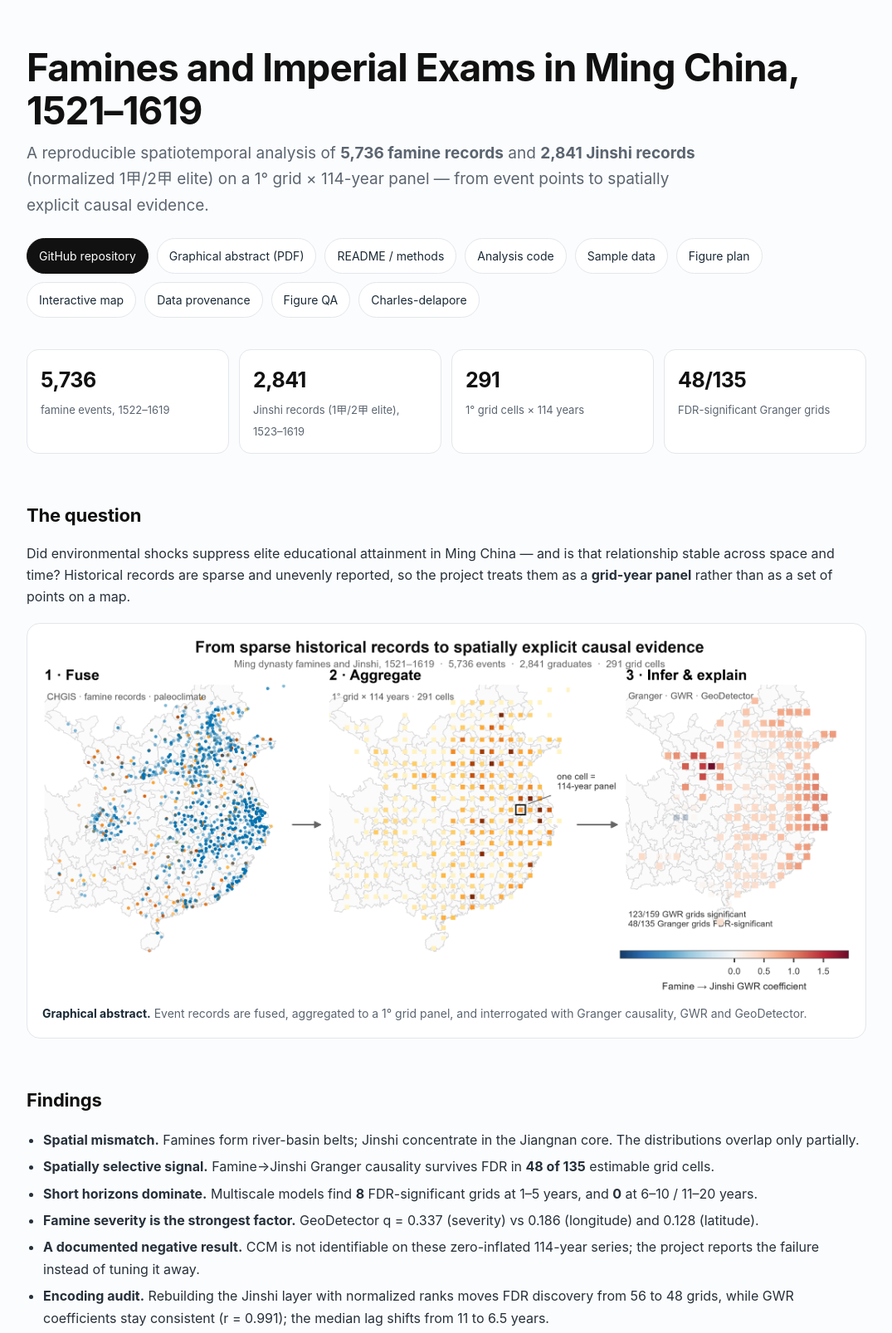
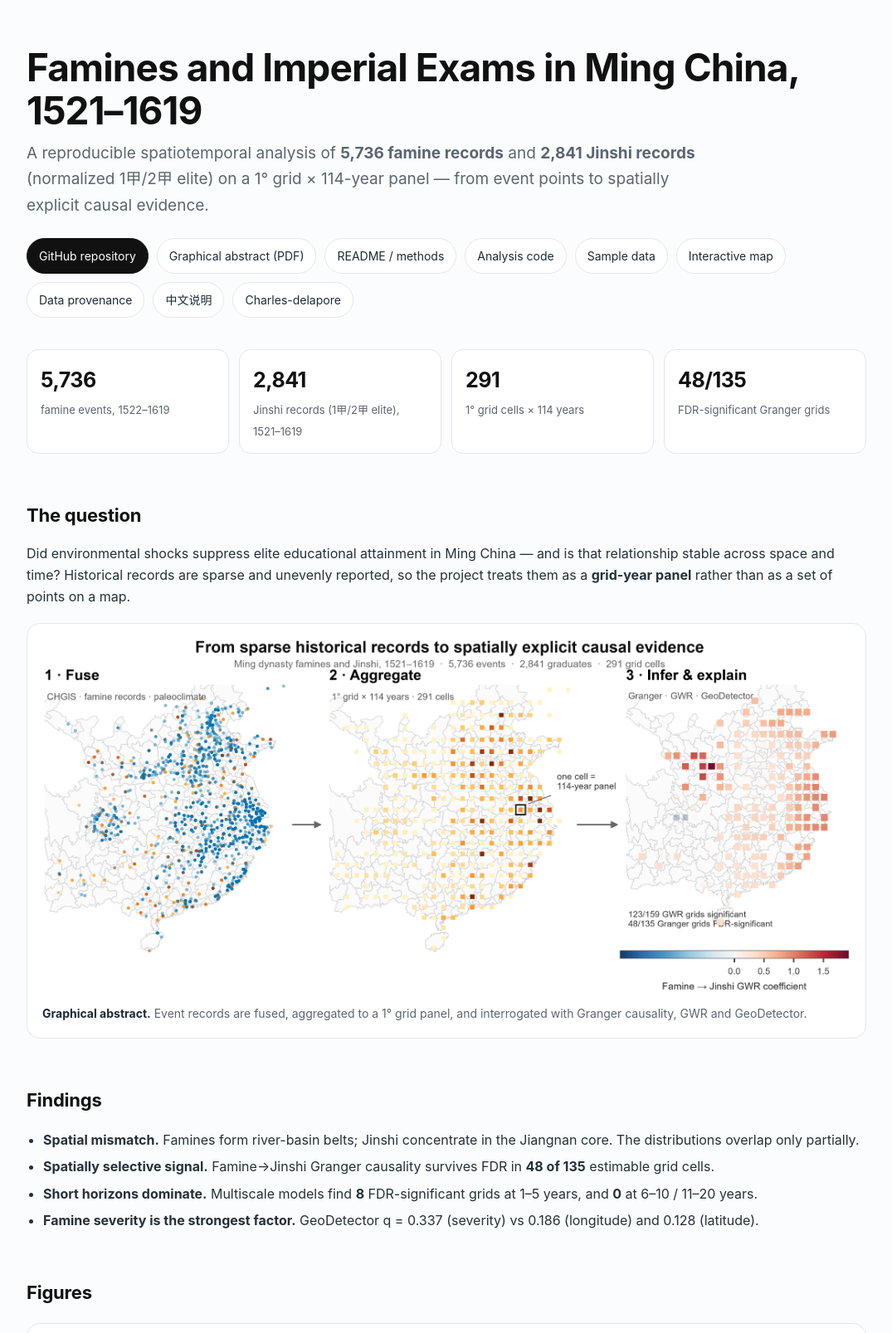
Before and after one commit to Charles-delapore/ming-famine-jinshi, a plain HTML site: page index.html in a window 1280 px wide. Shown: the top 1607 px of the page at 83% size, without its empty margins (102-1177 px from the left). Drawn offline with Linux system fonts and the light colour scheme.

Commit message:
docs: shorten README and move technical detail to project notes
- README.md/README.zh.md reduced to 30/21 lines: overview, results, stack, data, citation
- data scope, reproducibility, doc index, sample data, extended limitations moved to docs/project_notes.md
- index.html: drop encoding-audit/Figure 5 card, fix 1523->1521, remove internal QA links

```diff
--- a/index.html
+++ b/index.html
@@ -57,16 +57,15 @@
     <a href="https://github.com/Charles-delapore/ming-famine-jinshi/blob/main/README.md">README / methods</a>
     <a href="https://github.com/Charles-delapore/ming-famine-jinshi/blob/main/src/README.md">Analysis code</a>
     <a href="https://github.com/Charles-delapore/ming-famine-jinshi/blob/main/data/sample/README.md">Sample data</a>
-    <a href="https://github.com/Charles-delapore/ming-famine-jinshi/blob/main/docs/figure_plan.md">Figure plan</a>
     <a href="web/interactive_map.html">Interactive map</a>
     <a href="https://github.com/Charles-delapore/ming-famine-jinshi/blob/main/docs/data_provenance.md">Data provenance</a>
-    <a href="https://github.com/Charles-delapore/ming-famine-jinshi/blob/main/docs/figure_qa.md">Figure QA</a>
+    <a href="https://github.com/Charles-delapore/ming-famine-jinshi/blob/main/README.zh.md">中文说明</a>
     <a href="https://github.com/Charles-delapore">Charles-delapore</a>
   </div>
 
   <div class="stats">
     <div class="stat"><b>5,736</b><span>famine events, 1522–1619</span></div>
-    <div class="stat"><b>2,841</b><span>Jinshi records (1甲/2甲 elite), 1523–1619</span></div>
+    <div class="stat"><b>2,841</b><span>Jinshi records (1甲/2甲 elite), 1521–1619</span></div>
     <div class="stat"><b>291</b><span>1° grid cells × 114 years</span></div>
     <div class="stat"><b>48/135</b><span>FDR-significant Granger grids</span></div>
   </div>
@@ -93,11 +92,6 @@
     FDR-significant grids at 1–5 years, and <strong>0</strong> at 6–10 / 11–20 years.</li>
     <li><strong>Famine severity is the strongest factor.</strong> GeoDetector q = 0.337
     (severity) vs 0.186 (longitude) and 0.128 (latitude).</li>
-    <li><strong>A documented negative result.</strong> CCM is not identifiable on these
-    zero-inflated 114-year series; the project reports the failure instead of tuning it away.</li>
-    <li><strong>Encoding audit.</strong> Rebuilding the Jinshi layer with normalized ranks moves FDR
-    discovery from 56 to 48 grids, while GWR coefficients stay consistent (r = 0.991);
-    the median lag shifts from 11 to 6.5 years.</li>
   </ul>
 
   <h2>Figures</h2>
@@ -125,13 +119,6 @@
     <a href="figures/fig4_distribution.pdf">PDF</a></div>
   </div>
 
-  <div class="figure">
-    <img src="figures/fig5_correction.png" alt="Figure 5: old vs corrected Jinshi layer">
-    <div class="cap"><b>Figure 5 — Encoding audit.</b> Old 911-record Arabic-coded layer vs corrected
-    2,841 elite: exam-year composition (A), grid-level discovery (B), GWR coefficient agreement
-    (C), and lag distribution (D). <a href="figures/fig5_correction.pdf">PDF</a></div>
-  </div>
-
   <h2>Interactive map</h2>
   <p><a href="web/interactive_map.html">Open the 1° aggregated map</a> — famine severity,
   Jinshi totals, GWR coefficients and FDR-significant Granger cells. All layers are
@@ -154,7 +141,7 @@
   </div>
 
   <h2>Reproducibility</h2>
-  <p>Figures are generated by three scripts from the result tables; exports are PDF,
+  <p>Figures are generated by four figure scripts from the result tables; exports are PDF,
   SVG and 600 dpi PNG. The shared style module fixes palette, typography and panel layout.
   Raw historical data are not redistributed; see <a href="data/README.md">data/README.md</a>
   for the expected layout and the environment variables.</p>
```
Also changed, not shown: 3 other files.
